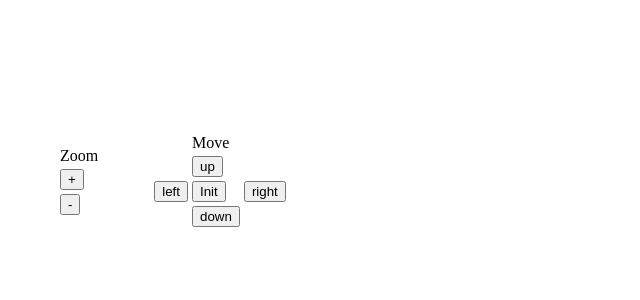
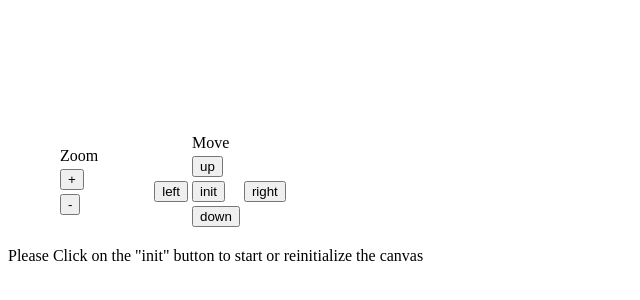
Before and after one commit to raomayurs/mandelbrotFractalGeneratorWebApp, a plain HTML site: page index.html in a window 1280 px wide. Shown: the part 382-682 px from the top of the page, without its empty margins (0-640 px from the left). Drawn offline with Linux system fonts and the light colour scheme; no server answers.

Commit message:
Added usage message

```diff
--- a/index.html
+++ b/index.html
@@ -33,7 +33,7 @@
                 <tbody>
                   <tr><td></td><td>Move</td><td></td></tr>
                   <tr><td></td><td><button id="up">up</button></td><td></td></tr>
-                  <tr><td><button id="left">left</button></td><td><button id="initbutton">Init</button></td><td><button id="right">right</button></td></tr>
+                  <tr><td><button id="left">left</button></td><td><button id="initbutton">init</button></td><td><button id="right">right</button></td></tr>
                   <tr><td></td><td><button id="down">down</button></td><td></td></tr>
 
                 </tbody>
@@ -174,6 +174,6 @@
         initializeCanvas(img2);
       });
     </script>
-
+    <p>Please Click on the "init" button to start or reinitialize the canvas<p>
   </body>
 </html>
```
